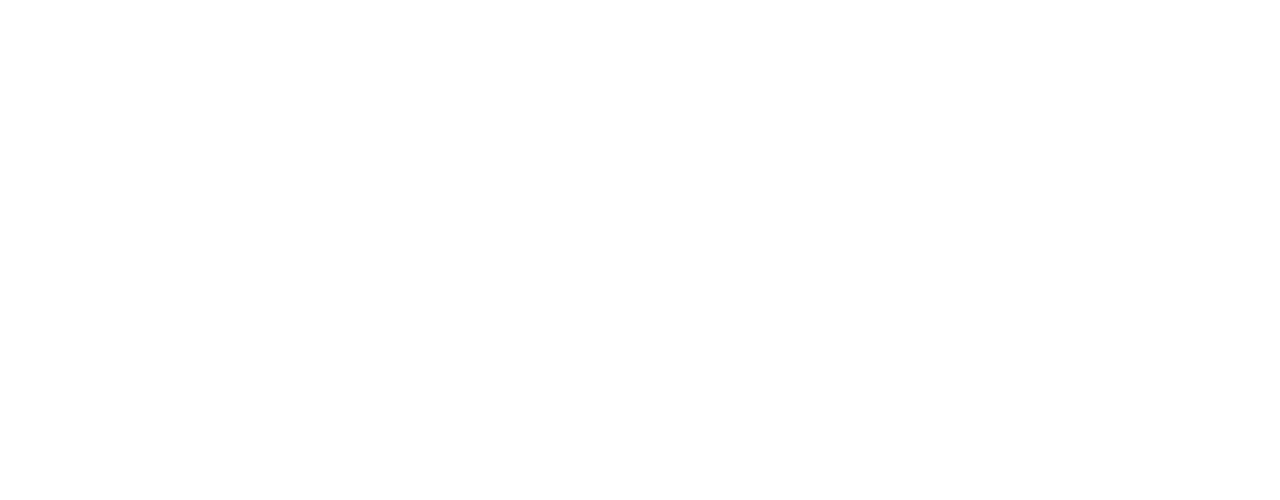
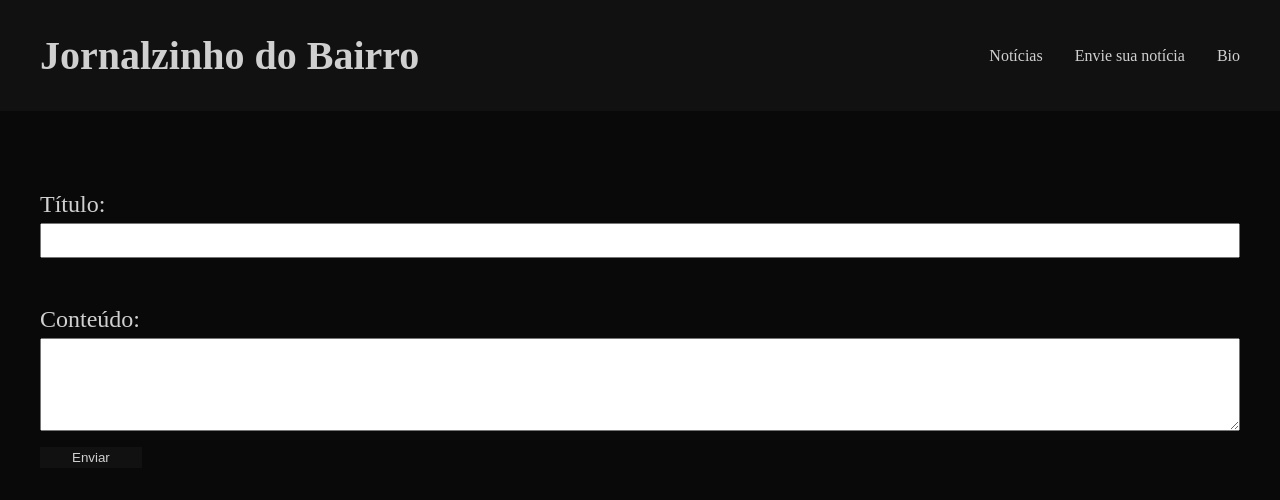
Before and after one commit to aleeidos/CP-Front-end-sem-JS-, a plain HTML site: page pages/form.html in a window 1280 px wide. Drawn offline with Linux system fonts and the light colour scheme.

Commit message:
add forms

```diff
--- a/pages/bio.html
+++ /dev/null
@@ -1,19 +0,0 @@
-<!DOCTYPE html>
-<html lang="pt-br">
-<head>
-    <meta charset="UTF-8">
-    <meta name="viewport" content="width=device-width, initial-scale=1.0">
-    <link rel="stylesheet" href="../style.css">
-    <title>Jornal Meu Pau</title>
-</head>
-<body>
-    <header>
-        <h1>Jornal Meu Pau</h1>
-        <nav>
-            <ul>
-                <li><a href="/pages/index.html">Início</a></li>
-                <li><a href="/pages/forum.html">Fórum</a></li>
-                <li><a href="/pages/bio.html">Bio</a></li>
-            </ul>
-        </nav>
-    </header>
--- a/pages/form.html
+++ b/pages/form.html
@@ -0,0 +1,33 @@
+<!DOCTYPE html>
+<html lang="pt-br">
+  <head>
+    <meta charset="UTF-8" />
+    <meta name="viewport" content="width=device-width, initial-scale=1.0" />
+    <link rel="stylesheet" href="../style.css" />
+    <title>Jornalzinho</title>
+  </head>
+  <body>
+    <header>
+      <nav>
+        <h1>Jornalzinho do Bairro</h1>
+        <ul>
+          <li><a href="index.html">Notícias</a></li>
+          <li><a href="form.html">Envie sua notícia</a></li>
+          <li><a href="bio.html">Bio</a></li>
+        </ul>
+      </nav>
+    </header>
+    <main>
+      <form action="/pages/index.html">
+        <label for="title">Título:</label>
+        <input type="text" id="title">
+        <label for="content">Conteúdo:</label>
+        <textarea name="content" id="content" rows="5"></textarea>
+
+        <button type="submit">Enviar</button>
+      </form>
+    </main>
+
+    <script src="../script.js"></script>
+  </body>
+</html>
--- a/style.css
+++ b/style.css
@@ -188,3 +188,37 @@ footer {
   padding: 5rem;
   margin-top: 5rem;
 }
+
+form {
+  display: flex;
+  flex-direction: column;
+}
+
+#title {
+  padding: 0.5rem;
+  margin-bottom: 3rem;
+  color: var(--color-1);
+}
+
+#content {
+  color: var(--color-1);
+  padding: 0.5rem;
+  margin-bottom: 1rem;
+}
+
+form label {
+  font-size: 1.5rem;
+  margin-bottom: 0.3rem;
+}
+
+form button {
+  width: max-content;
+  padding: 0.2rem 2rem;
+  border: none;
+  background-color: var(--color-2);
+}
+
+form button:hover {
+  cursor: pointer;
+  background-color: #202020a1;
+}
```
Also changed, not shown: pages/index.html (+3 -3 lines).
